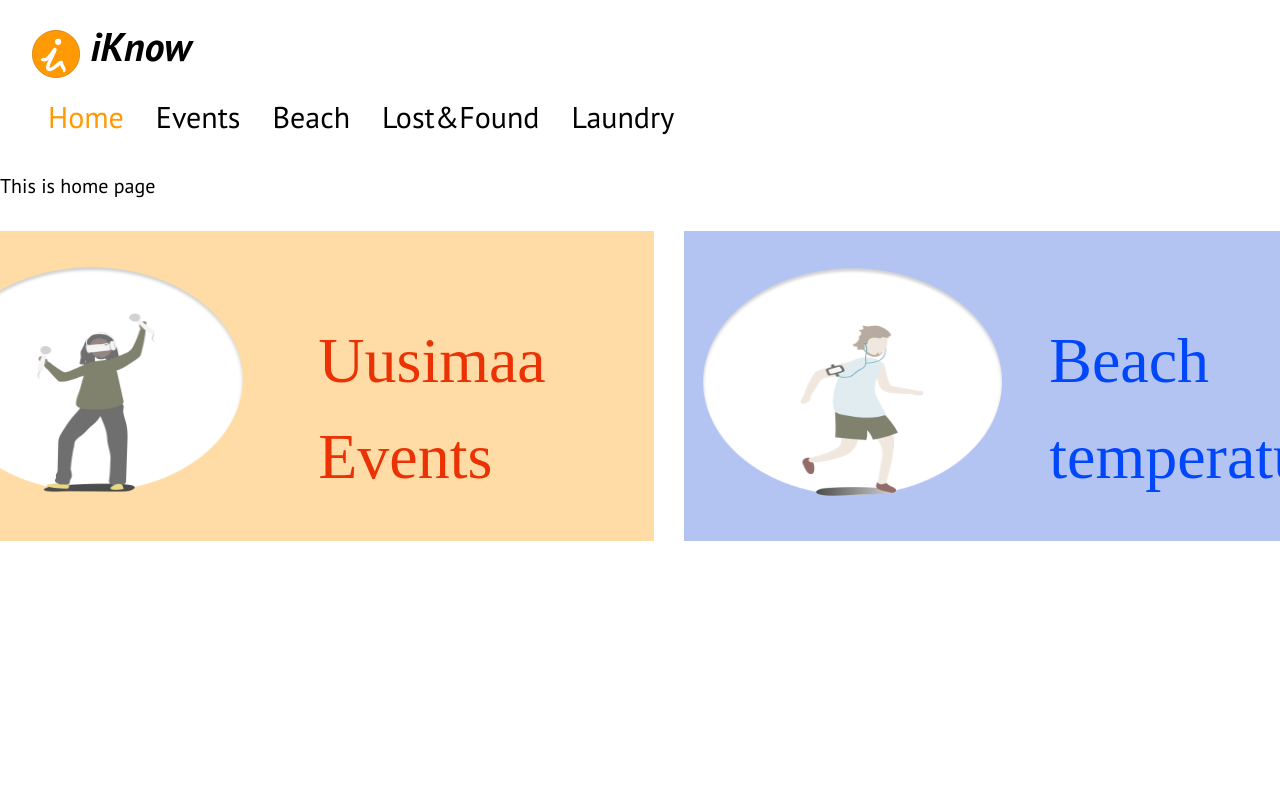
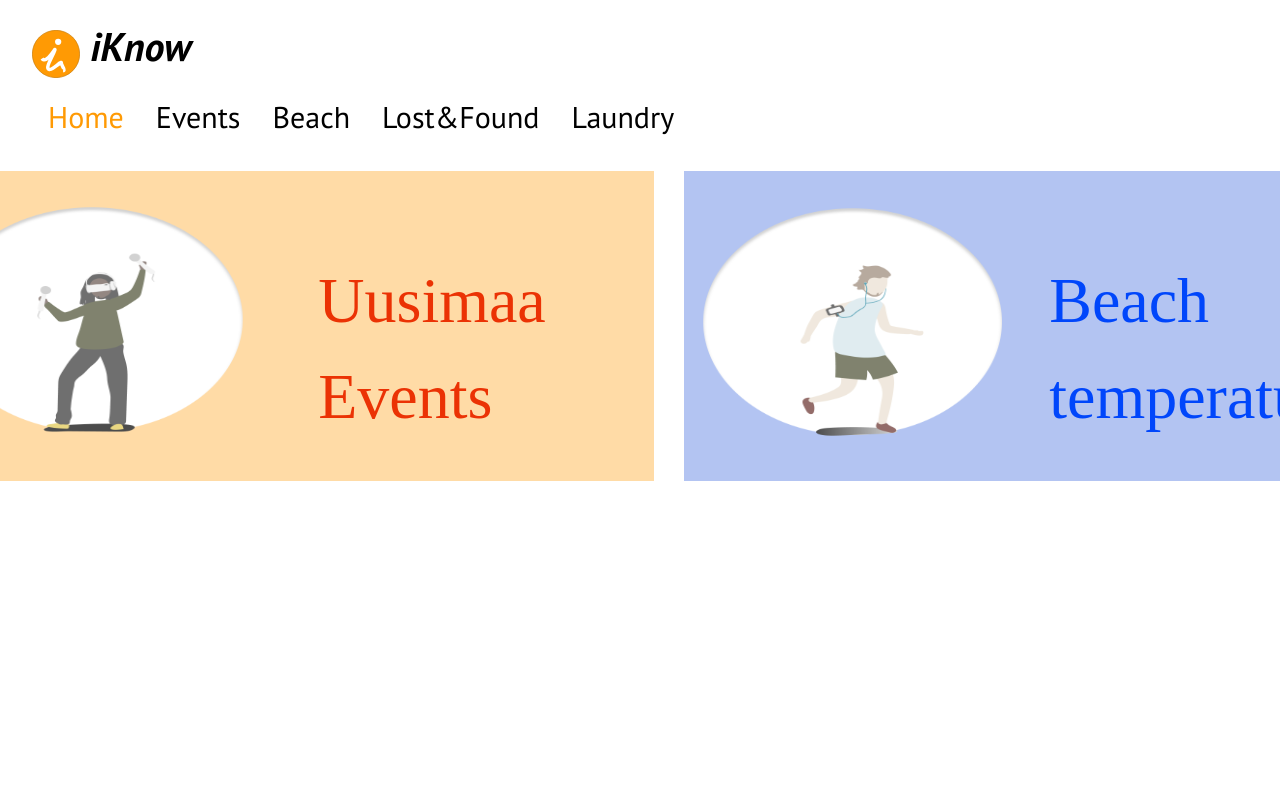
Before and after one commit to bch-team-summer-project/iknow, a React (Create React App) app: page / in a window 1280 px wide. Shown: the top 800 px of the page. Built offline with nearby package versions, Linux system fonts and the light colour scheme.

Commit message:
added folder Home and structure of files changed

```diff
--- a/src/Main/Home.js
+++ /dev/null
@@ -1,16 +0,0 @@
-import React from "react";
-
-import ScrollContainer from "../scrollContainer/ScrollContainer";
-
-const Home = () => {
-  return (
-    <div>
-      This is home page
-      <br />
-      <br />
-      <ScrollContainer />
-      </div>
-    );
-};
-
-export default Home;
--- /dev/null
+++ b/src/Main/Home/Home.js
@@ -0,0 +1,14 @@
+import React from "react";
+import "./Home.css";
+
+import ScrollContainer from "./scrollContainer/ScrollContainer";
+
+const Home = () => {
+  return (
+    <div>
+      <ScrollContainer />
+    </div>
+  );
+};
+
+export default Home;
--- a/src/Main/Main.js
+++ b/src/Main/Main.js
@@ -1,7 +1,7 @@
 import React from "react";
 import { Switch, Route } from "react-router-dom";
 import Beaches from "./BeachTemp/Beaches";
-import Home from "./Home";
+import Home from "./Home/Home";
 import LostFound from "../Components/LostAndFound/LostFound";
 
 const Main = () => {
```
Also changed, not shown: src/Main/Home/Home.css (added), src/Main/Home/scrollContainer/ScrollContainer.js (renamed from src/scrollContainer/ScrollContainer.js), src/Main/Home/scrollContainer/scrollContainer.css (renamed from src/scrollContainer/scrollContainer.css).
